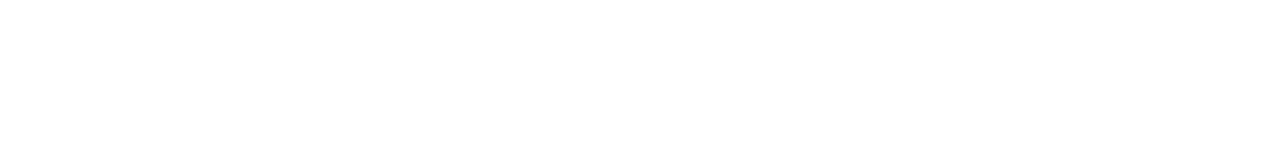
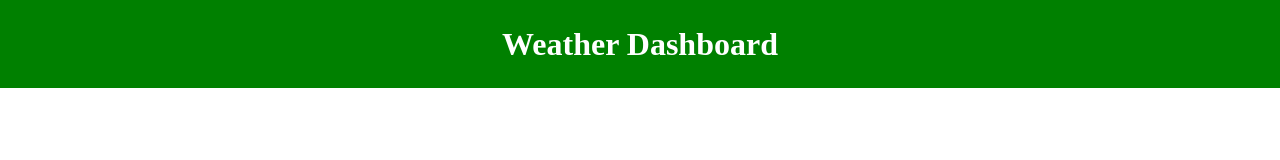
Before and after one commit to samanthashleyrose/Weather-Dashboard, a plain HTML site: page index.html in a window 1280 px wide. Drawn offline with Linux system fonts and the light colour scheme.

Commit message:
Created header, added styling basics

```diff
--- a/assets/css/style.css
+++ b/assets/css/style.css
@@ -0,0 +1,10 @@
+* {
+    margin: 0%;
+}
+
+header {
+    background-color: green;
+    color: white;
+    padding: 2%;
+    text-align: center;
+}
--- a/index.html
+++ b/index.html
@@ -3,8 +3,13 @@
 <head>
     <meta charset="UTF-8">
     <meta name="viewport" content="width=device-width, initial-scale=1.0">
+    <link rel="stylesheet" href="./assets/css/style.css">
     <title>Document</title>
 </head>
+
+<header>
+    <h1>Weather Dashboard</h1>
+</header>
 <body>
 
 </body>
```
